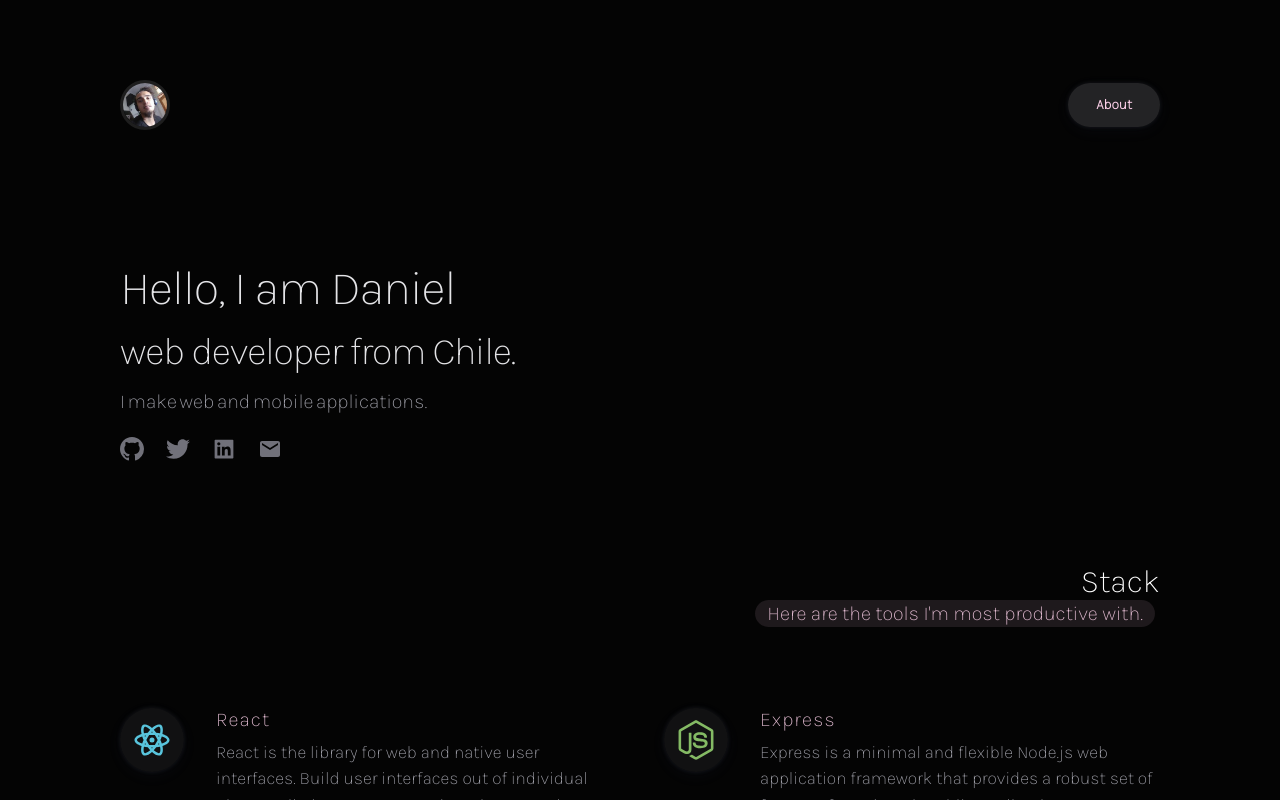
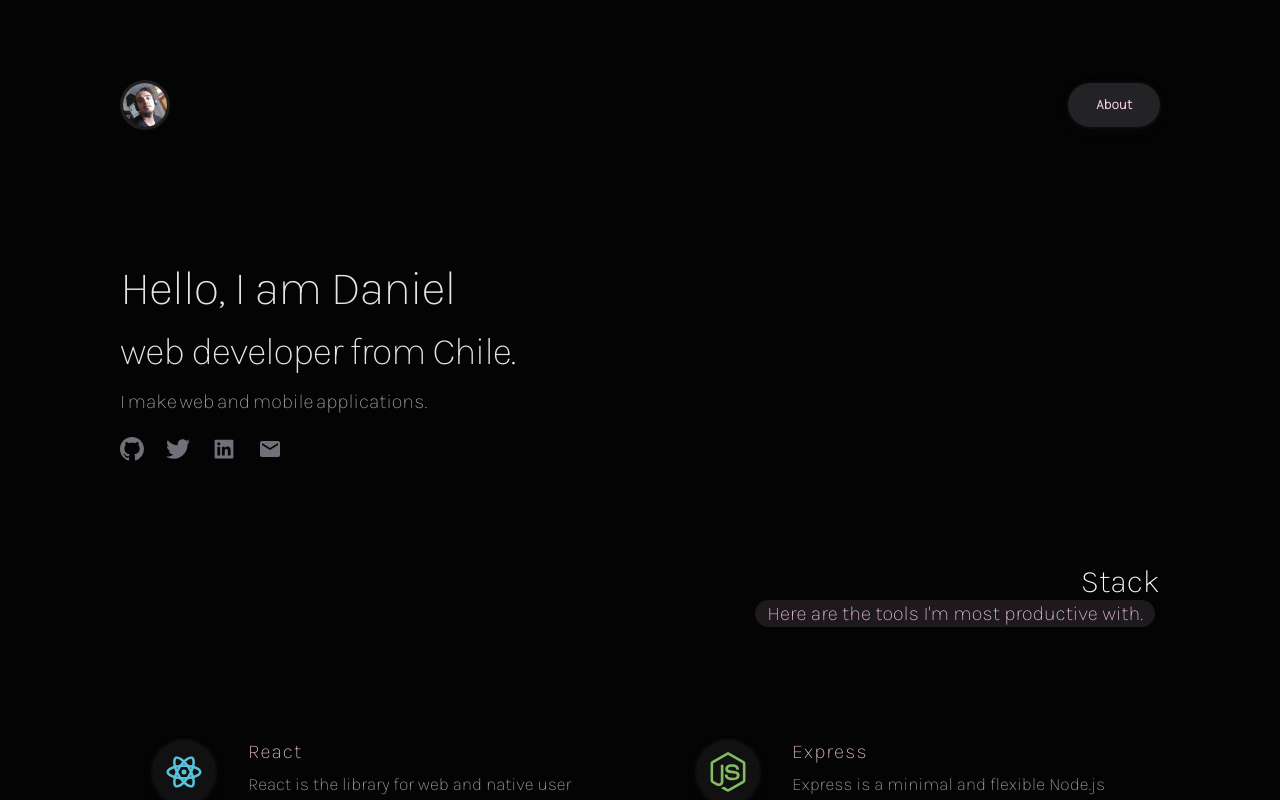
Before and after one commit to danielpizarrotadres/web-site, a React (Create React App) app: page / in a window 1280 px wide. Built offline with nearby package versions, Linux system fonts and the light colour scheme.

Commit message:
:rewind: Restore Stack section transition

```diff
--- a/src/App.module.css
+++ b/src/App.module.css
@@ -424,15 +424,15 @@
     cursor: pointer;
     border-radius: 18px;
 
-    /* padding: 2rem; */
+    padding: 2rem;
     box-sizing: border-box;
-    /* transition-timing-function: ease-in-out; */
+    transition-timing-function: ease-in-out;
 }
 
-/* .StackContainerTechnologiesItem:hover {
+.StackContainerTechnologiesItem:hover {
     background-color: #27272a66;
     transition: all 1s;
-} */
+}
 
 .StackContainerTechnologiesItem:active .StackContainerTechnologiesItemDescriptionTitleDotted {
     border: 3px dotted #fbcfe8e6;
```
